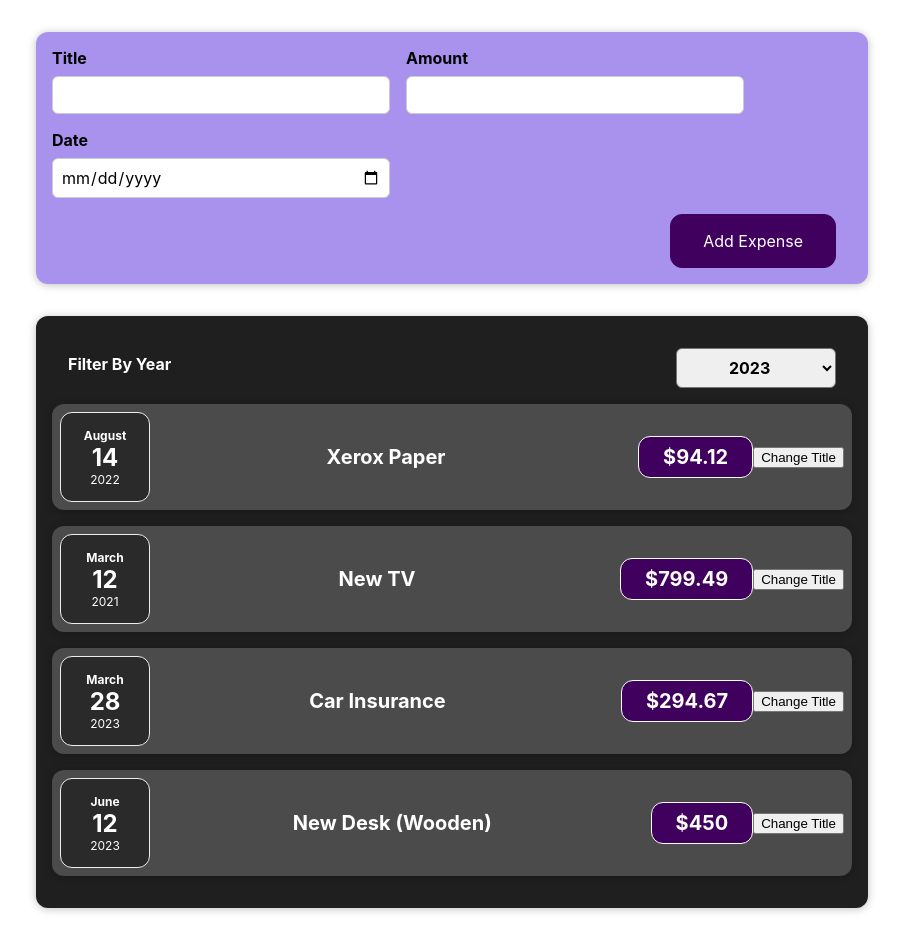
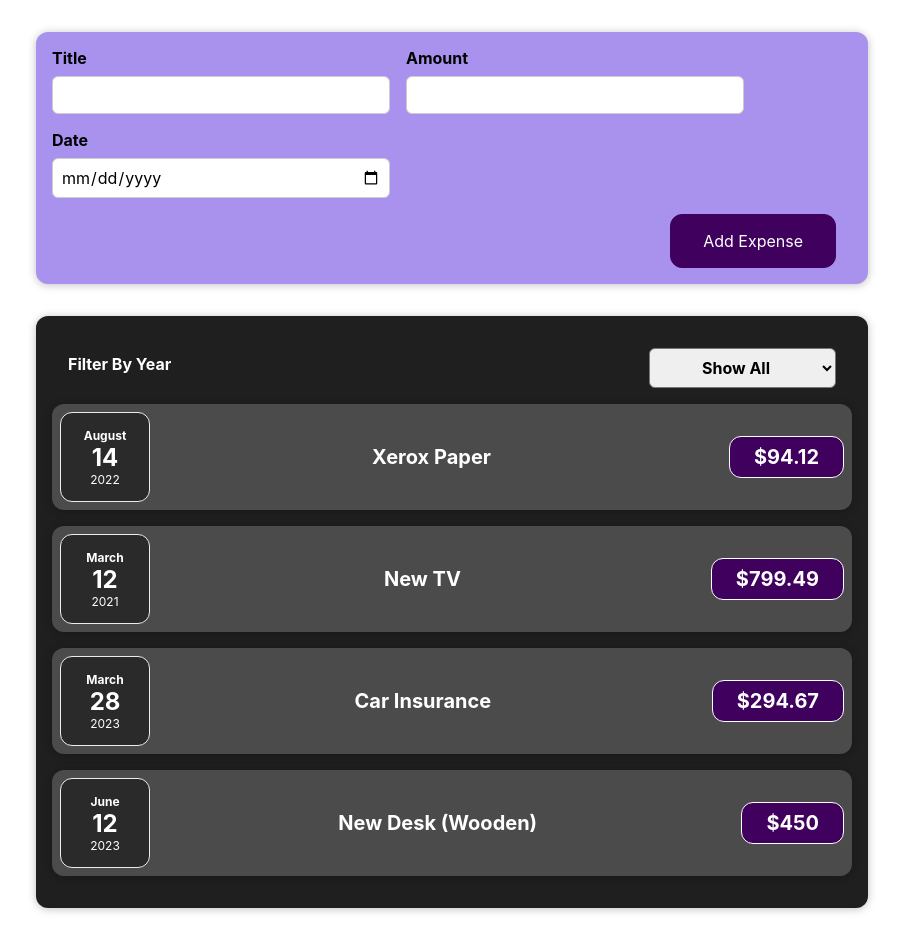
Before and after one commit to sunil04ce/react-complete-guide, a React (Create React App) app: page / in a window 1280 px wide. Shown: the whole page, without its empty margins (188-1091 px from the left). Built offline with nearby package versions, Linux system fonts and the light colour scheme.

Commit message:
add new expense to existing array, filter expenses based on year selection

```diff
--- a/src/App.js
+++ b/src/App.js
@@ -2,9 +2,9 @@ import logo from './logo.svg';
 import './App.css';
 import Expenses from './components/Expenses/Expenses';
 import NewExpense from './components/NewExpense/NewExpense';
+import { useState } from 'react';
 
-function App() {
-  const expenses = [
+const DUMMY_EXPENSES = [
   {
     id: 'e1',
     title: 'Xerox Paper',
@@ -30,9 +30,16 @@ function App() {
     date: new Date(2023, 5, 12),
   }];
 
+function App() {
+
+  const [expenses, setExpenses] = useState(DUMMY_EXPENSES);
+
   const addExpenseHandler = (expense) => {
-    console.log('from App.js');
-    console.log(expense);
+    //console.log('from App.js');
+    //console.log(expense);
+    setExpenses((prevExpenses) => {
+      return [expense, ...prevExpenses];
+    });
   };
 
   return (
--- a/src/components/Expenses/ExpenseFilter.js
+++ b/src/components/Expenses/ExpenseFilter.js
@@ -12,6 +12,7 @@ const ExpenseFilter = (props) => {
                     Filter By Year
                 </label>
                 <select value={props.selected} onChange={yearSelectionHandler}>
+                    <option value='all'>Show All</option>
                     <option value='2023'>2023</option>
                     <option value='2022'>2022</option>
                     <option value='2021'>2021</option>
--- a/src/components/Expenses/ExpenseItem.js
+++ b/src/components/Expenses/ExpenseItem.js
@@ -5,21 +5,14 @@ import Card from '../UI/Card';
 
 const ExpenseItem = (props) => {
 
-    const [title, setTitle] = useState(props.title);
     //console.log('ExpenseItem is evealuted by React....');
-
-    const clickHandler = () => {
-        setTitle('Hi');
-        //console.log(title);
-    }
     return (
         <Card className="expense-item">
             <ExpenseDate date={props.date} />
             <div className="expense-item__description">
-                <h2>{title}</h2>
+                <h2>{props.title}</h2>
                 <div className="expense-item__price">${props.amount}</div>
             </div>
-            <button onClick={clickHandler}>Change Title</button>
         </Card>
 
     );
--- a/src/components/Expenses/Expenses.js
+++ b/src/components/Expenses/Expenses.js
@@ -6,21 +6,33 @@ import ExpenseFilter from './ExpenseFilter';
 
 const Expenses = (props) => {
 
-    const [filteredYear, setFilteredYear] = useState('2023');
+    const [filteredYear, setFilteredYear] = useState('all');
 
     const filterHandler = (selectedYear) => {
         console.log(selectedYear);
         setFilteredYear(selectedYear);
     };
 
+    const filteredExpenses = props.items.filter((item) => {
+        if (filteredYear === "all")
+            return true;
+        else
+            return item.date.getFullYear().toString() === filteredYear;
+    });
+
     return (
         <>
             <Card className="expenses">
                 <ExpenseFilter selected={filteredYear} onFilter={filterHandler} />
-                <ExpenseItem title={props.items[0].title} amount={props.items[0].amount} date={props.items[0].date} />
+                {
+                    filteredExpenses.map((expense) => (
+                        <ExpenseItem key={expense.id} title={expense.title} amount={expense.amount} date={expense.date} />
+                    ))
+                }
+                {/* <ExpenseItem title={props.items[0].title} amount={props.items[0].amount} date={props.items[0].date} />
                 <ExpenseItem title={props.items[1].title} amount={props.items[1].amount} date={props.items[1].date} />
                 <ExpenseItem title={props.items[2].title} amount={props.items[2].amount} date={props.items[2].date} />
-                <ExpenseItem title={props.items[3].title} amount={props.items[3].amount} date={props.items[3].date} />
+                <ExpenseItem title={props.items[3].title} amount={props.items[3].amount} date={props.items[3].date} /> */}
             </Card>
         </>
 
```
Lines whose indentation alone changed are shown as unchanged.
